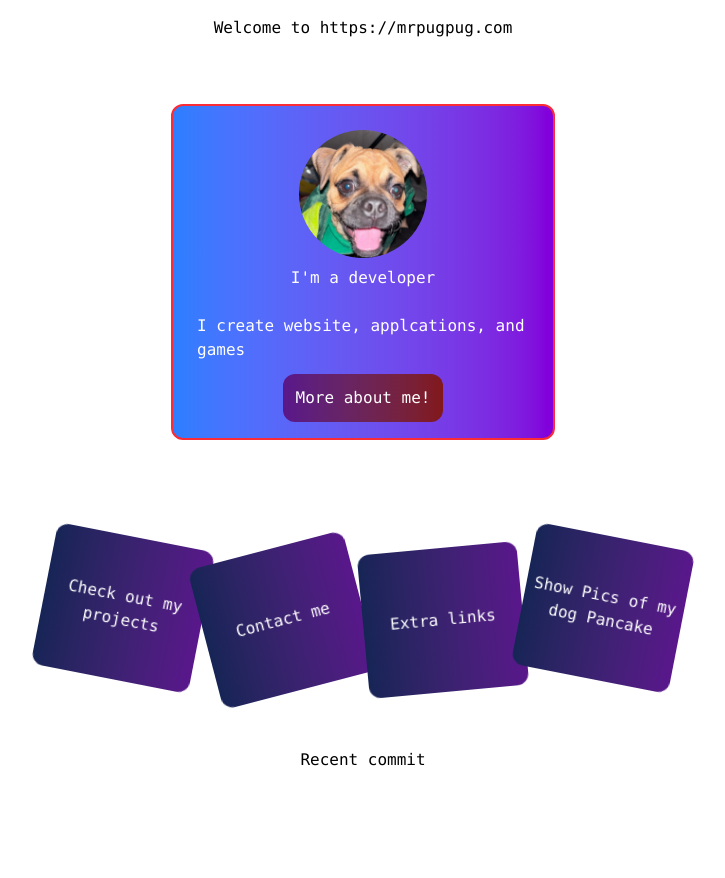
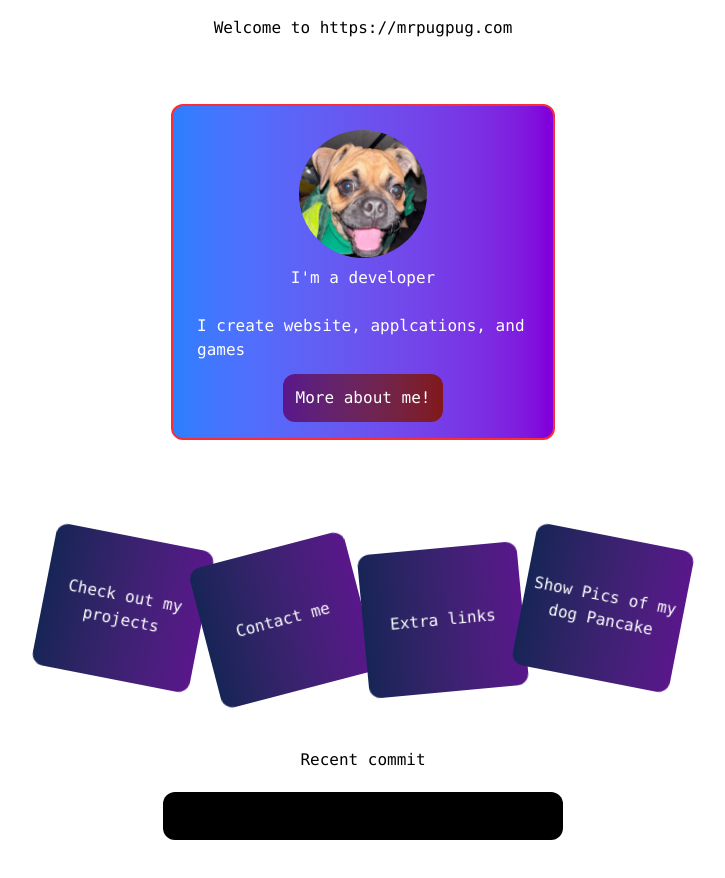
Before and after one commit to thepugmaker/website-redesign, a Next.js app: page / in a window 1280 px wide. Shown: the top 878 px of the page, without its empty margins (277-1002 px from the left). Built offline with nearby package versions, Linux system fonts and the light colour scheme; no server answers.

Commit message:
light mode fix + safari fix

```diff
--- a/src/app/page.tsx
+++ b/src/app/page.tsx
@@ -83,7 +83,7 @@ export default function Home() {
     }, []);
 
   return (
-    <div className="items-center justify-items-center justify-center min-h-screen animate">
+    <div className="flex flex-col items-center justify-items-center justify-center min-h-screen animate">
 
       <h1 className="mt-4 text-black dark:text-white font-medium font-mono ">
         Welcome to https://mrpugpug.com
@@ -234,8 +234,8 @@ export default function Home() {
           <h1 className="mt-4 pt-10 text-black dark:text-white font-medium font-mono">
             Recent commit
           </h1>
-          <div className="bg-white rounded-xl h-auto w-100 p-6 mt-5">
-            <span className="text-black font-medium font-mono">{commitMessage}</span>
+          <div className="bg-black rounded-xl h-auto w-100 p-6 mt-5 dark:bg-white">
+            <span className="text-white dark:text-black font-medium font-mono">{commitMessage}</span>
           </div>
         </div>
 
```
